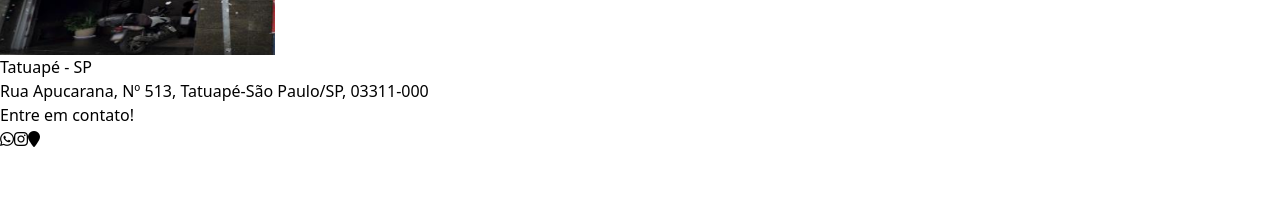
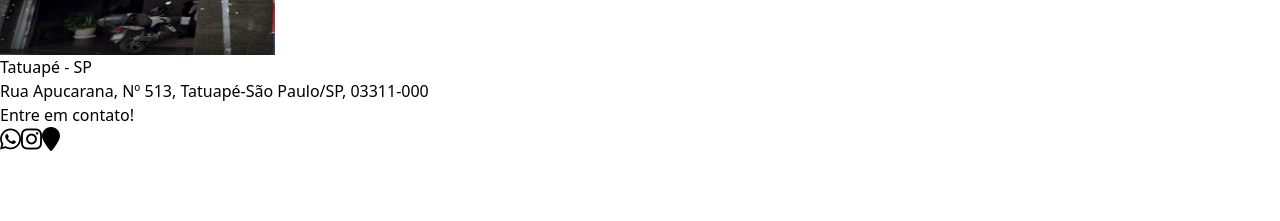
Before and after one commit to lipiw/tpcp-admnistradora, a React (Vite) app: page / in a window 1280 px wide. Shown: the part 4300-4521 px from the top of the page. Built offline with nearby package versions, Linux system fonts and the light colour scheme; what @material-tailwind/react would draw is missing.

Commit message:
Update home.jsx

```diff
--- a/src/pages/home.jsx
+++ b/src/pages/home.jsx
@@ -199,7 +199,7 @@ export function Home() {
                   <Typography color={color}>
                     <i
                       className={`${
-                        id === 3 ? "fa fa-map-marker" : "fa-brands fa-" + name
+                        id === 3 ? "fa fa-map-marker fa-xl" : "fa-xl fa-brands fa-" + name
                       }`}
                     />
                   </Typography>
```
